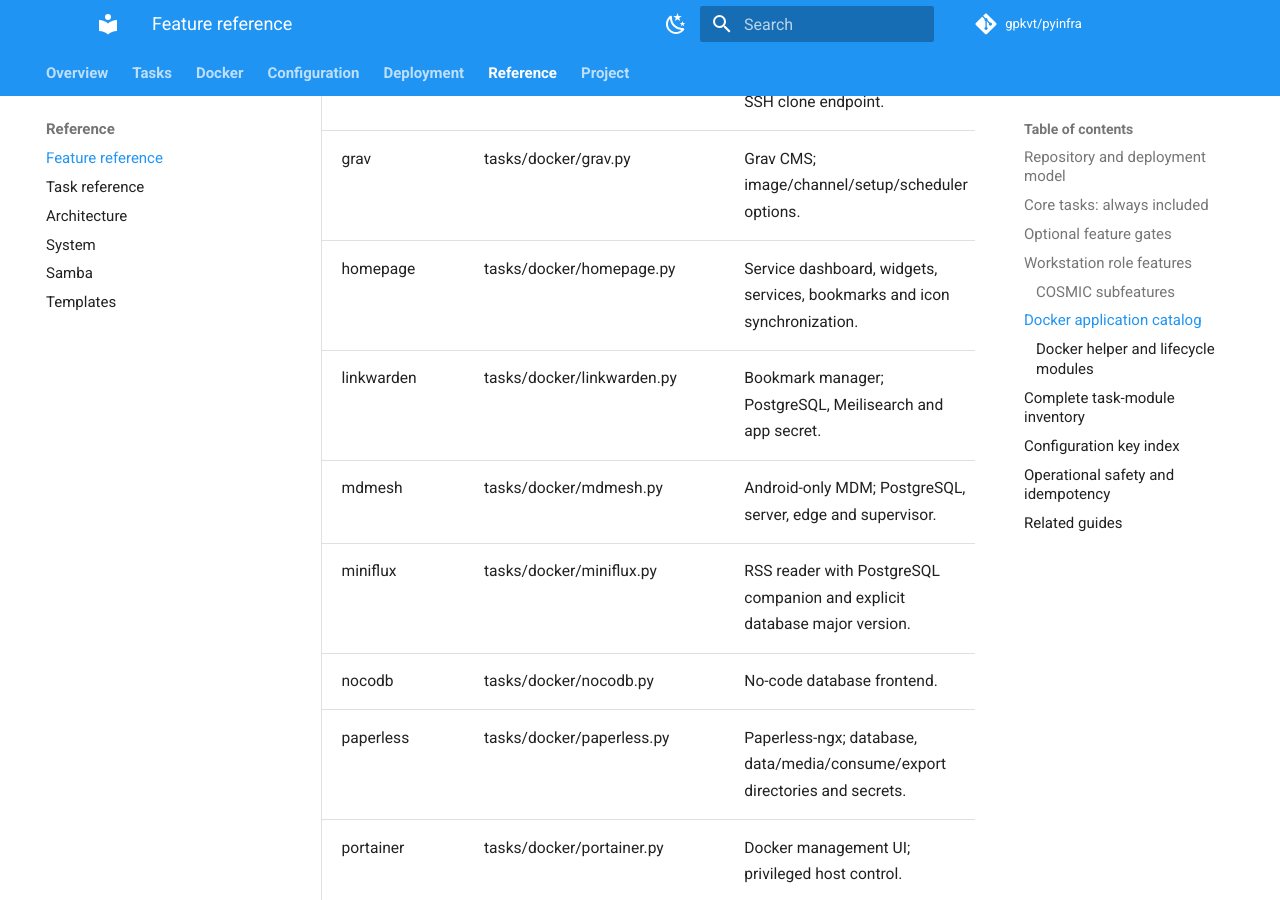
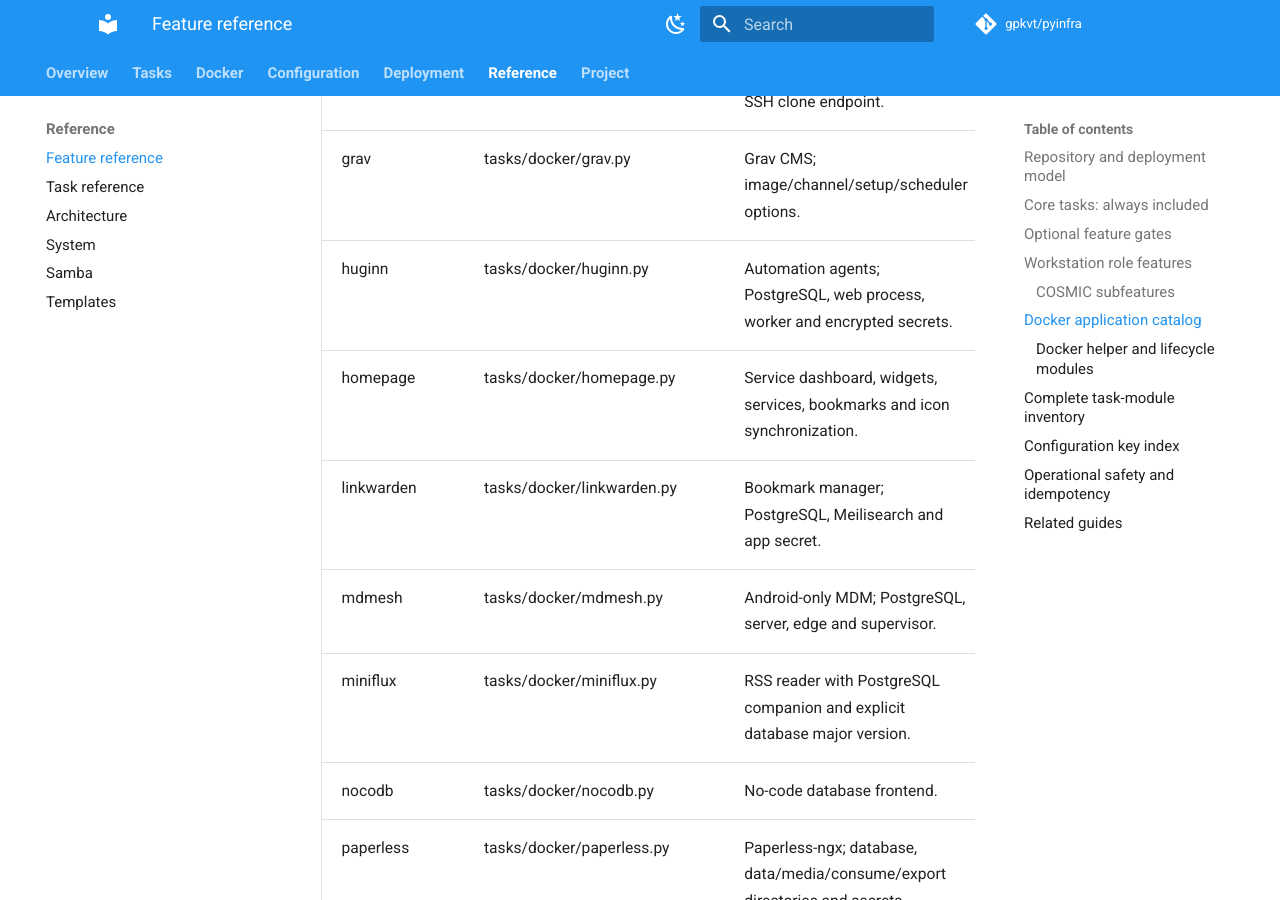
Before and after one commit to gpkvt/pyinfra, an MkDocs documentation site: the page built from docs/feature-reference.md, in a window 1280 px wide and 900 px high, scrolled down 10162 px. Built offline with MkDocs 1.6.1 and Material for MkDocs 9.7.7, drawn with Linux system fonts in a browser that asks for light colours; comment, search, counter and statistics services are not loaded.

Commit message:
docs(huginn): add opt-in configuration and service reference

```diff
--- a/docs/feature-reference.md
+++ b/docs/feature-reference.md
@@ -105,6 +105,7 @@ Enable Docker applications by adding a non-empty mapping below docker. Each serv
 | firefly-iii | tasks/docker/firefly-iii.py | Personal finance manager; database/application secrets. |
 | forgejo | tasks/docker/forgejo.py | Git hosting; web and optional SSH clone endpoint. |
 | grav | tasks/docker/grav.py | Grav CMS; image/channel/setup/scheduler options. |
+| huginn | tasks/docker/huginn.py | Automation agents; PostgreSQL, web process, worker and encrypted secrets. |
 | homepage | tasks/docker/homepage.py | Service dashboard, widgets, services, bookmarks and icon synchronization. |
 | linkwarden | tasks/docker/linkwarden.py | Bookmark manager; PostgreSQL, Meilisearch and app secret. |
 | mdmesh | tasks/docker/mdmesh.py | Android-only MDM; PostgreSQL, server, edge and supervisor. |
```
